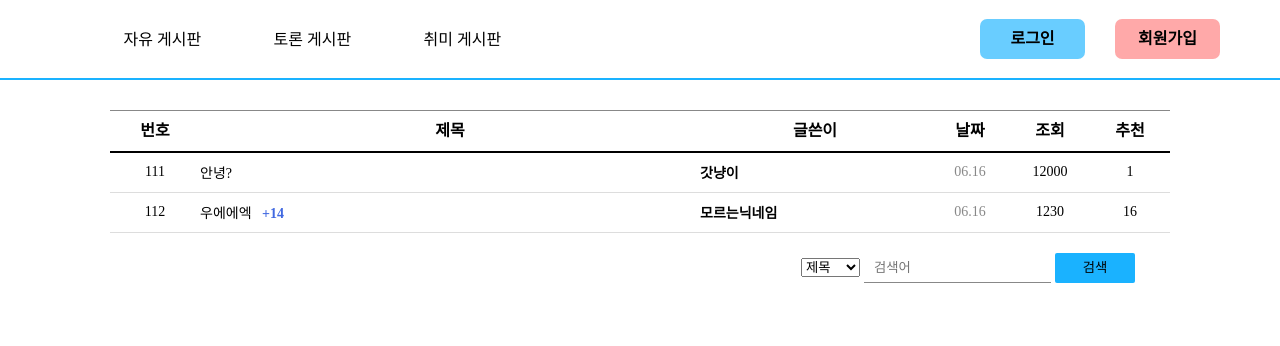
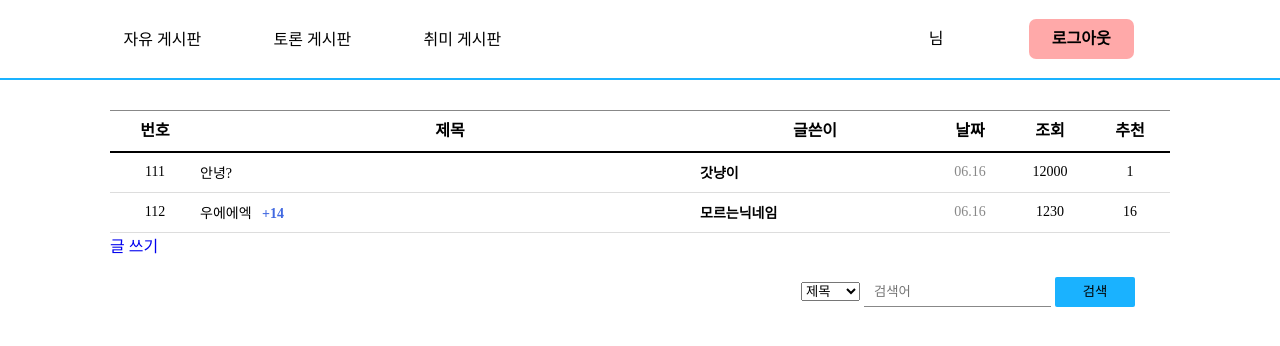
Before and after one commit to hiddenRanks/phpBoard, a PHP site: page /freeBoard.php in a window 1280 px wide. Shown: the top 346 px of the page. Run offline with PHP 8.4, Linux system fonts and the light colour scheme; the visitor is signed in with stand-in values (Sample User, id 1).

Commit message:
로그인 로그아웃 구현

```diff
--- a/boardMain.php
+++ b/boardMain.php
@@ -1,3 +1,5 @@
+<?php require("db.php"); ?>
+
 <!DOCTYPE html>
 <html lang="en">
 <head>
--- a/css/nav.css
+++ b/css/nav.css
@@ -33,13 +33,23 @@ nav {
 .accountBox {
     position: absolute;
     width: 300px;
-    right: 0; bottom: 25%;
+    height: 40px;
+    right: 4%; bottom: 25%;
 }
 
-.accountBox > div a {
+.accountBox > div > span {
+    position: absolute;
+    height: 100%;
+    float: left;
+    margin-right: 20px;
+    line-height: 40px;
+}
+
+.accountBox > div > a {
     width: 35%;
     height: 40px;
     float: left;
+    margin-left: 100px;
     text-align: center;
     font-weight: bold;
     line-height: 40px;
@@ -51,6 +61,10 @@ nav {
     background-color: #1ab2ffa6;
 }
 
+.goLogout {
+    background-color: rgba(255, 0, 0, 0.336);
+}
+
 .goRegister {
     margin-left: 10%;
     background-color: rgba(255, 0, 0, 0.336);
--- a/freeBoard.php
+++ b/freeBoard.php
@@ -1,3 +1,5 @@
+<?php require("db.php"); ?>
+
 <!DOCTYPE html>
 <html lang="en">
 <head>
@@ -52,6 +54,10 @@
                 <input type="submit" value="검색" class="searchBtn">
             </div>
         </form>
+        <?php if(isset($_SESSION['user'])) : ?>
+        <a href="#">글 쓰기</a>
+        <?php else : ?>
+        <?php endif ?>
     </div>
 </body>
 </html>
--- a/hobbyBoard.php
+++ b/hobbyBoard.php
@@ -1,3 +1,5 @@
+<?php require("db.php"); ?>
+
 <!DOCTYPE html>
 <html lang="en">
 <head>
--- a/login_ok.php
+++ b/login_ok.php
@@ -1,5 +1,4 @@
 <?php
-
 $id = $_POST['ID'];
 $pw = $_POST['password'];
 
@@ -11,8 +10,8 @@ $user = fetch($con, $sql, [$id, $pw]); //$con => db.php에 있는 db연결 저
 if($user) {
     //싹다 찾아봐서 있을 경우
     $_SESSION['user'] = $user;
-    msgAndGo("로그인 성공", "/boardMain.php");
+    msgAndGo("로그인 성공", "./boardMain.php");
 } else {
     //없을 경우
-    msgAndGo("로그인 실패", "/login.php");
+    msgAndGo("로그인 실패", "./login.php");
 }
--- /dev/null
+++ b/logout.php
@@ -0,0 +1,6 @@
+<?php
+require("db.php");
+
+unset($_SESSION['user']);
+
+msgAndGo("로그아웃 되었습니다.", "/login.php");
--- a/modPage/nav.php
+++ b/modPage/nav.php
@@ -14,8 +14,10 @@
         <div class="accountBox">
             <!-- isset는 값이 empty인지 아닌지를 확인합니다. -->
             <?php if(isset($_SESSION['user'])) : ?>
-                <span><?= $_SESSION['user']->myId ?>님</span>
-                <a href="/logout.php" class="btn goLogout">로그아웃</a>
+                <div>
+                    <span><?= $_SESSION['user']->id ?>님</span>
+                    <a href="./logout.php" class="btn goLogout">로그아웃</a>
+                </div>
             <?php else : ?>
                 <div>
                     <a href="./login.php" class="goLogin">로그인</a>
--- a/readBoard.php
+++ b/readBoard.php
@@ -1,3 +1,5 @@
+<?php require("db.php"); ?>
+
 <!DOCTYPE html>
 <html lang="en">
 <head>
--- a/register.php
+++ b/register.php
@@ -19,12 +19,12 @@
 
         <div class="loginBox">
             <h2>혼란한 회원가입</h2>
-            <form action="./register_ok.php">
+            <form action="./register_ok.php" method="post">
                 <input type="text" name="name" placeholder="자신의 이름/My name" class="input mn">
                 <input type="text" name="ID" placeholder="아이디/Id" class="input id">
                 <input type="password" name="password" placeholder="비밀번호/Password" class="input pw">
+                <input type="submit" value="회원가입" class="register-btn">
             </form>
-            <a href="./register.php" class="register-btn">회원가입</a>
         </div>
     </div>
 </body>
--- a/talkBoard.php
+++ b/talkBoard.php
@@ -1,3 +1,5 @@
+<?php require("db.php"); ?>
+
 <!DOCTYPE html>
 <html lang="en">
 <head>
--- a/writeBoard.php
+++ b/writeBoard.php
@@ -1,3 +1,5 @@
+<?php require("db.php"); ?>
+
 <!DOCTYPE html>
 <html lang="en">
 <head>
```
Also changed, not shown: css/login.css (+7 -2 lines), login.php (+9 -3 lines), register_ok.php (added, +15 -0 lines).
